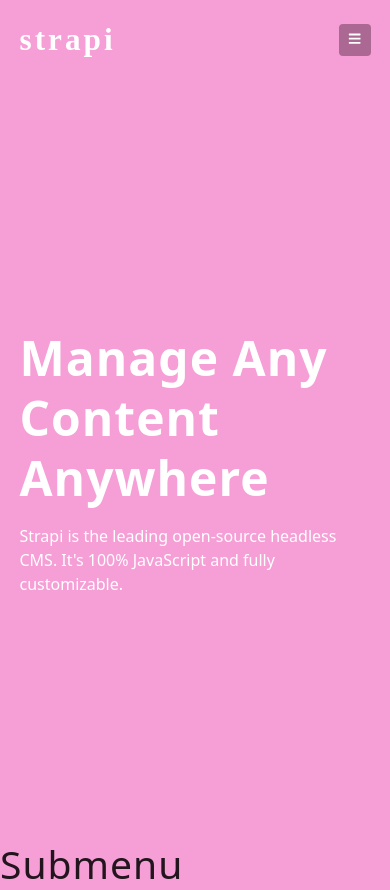
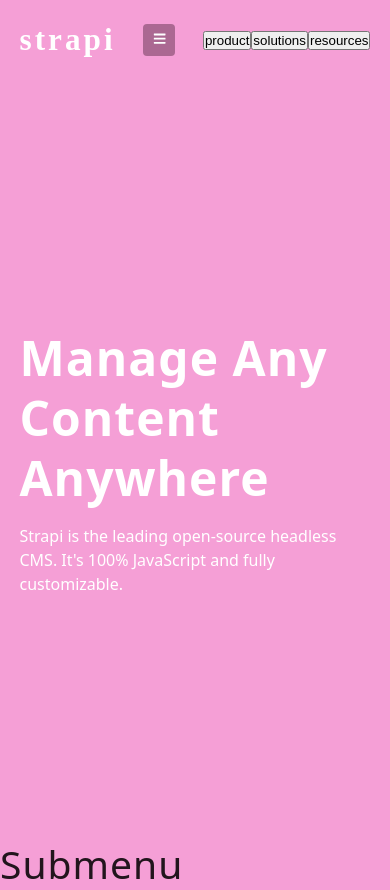
Before and after one commit to lnmrn/strapi-demo, a React (Vite) app: page / in a window 390 px wide. Built offline with nearby package versions, Linux system fonts and the light colour scheme.

Commit message:
add nav for wider media query

```diff
--- /dev/null
+++ b/src/components/NavLinks.jsx
@@ -0,0 +1,17 @@
+import pages from "../data";
+
+//only seen on bigger screens
+function NavLinks() {
+  console.log(pages);
+  return (
+    <div className="nav-links">
+      {pages.map((item) => (
+        <button key={item.pageId} className="nav-button">
+          {item.page}
+        </button>
+      ))}
+    </div>
+  );
+}
+
+export default NavLinks;
--- a/src/components/Navbar.jsx
+++ b/src/components/Navbar.jsx
@@ -1,5 +1,6 @@
 import { FaBars, FaTimes } from "react-icons/fa";
 import { useGlobalContext } from "../GlobalContext";
+import NavLinks from "./NavLinks";
 
 function Navbar() {
   const { isSidebarOpen, setIsSidebarOpen } = useGlobalContext();
@@ -17,6 +18,7 @@
             <FaBars />
           </button>
         )}
+        <NavLinks />
       </div>
     </nav>
   );
--- a/src/components/PageItem.jsx
+++ b/src/components/PageItem.jsx
@@ -2,7 +2,7 @@
 
 function PageItem({ item }) {
   const { page, links } = item;
-  console.log(links);
+
   return (
     <section>
       <h4>{page}</h4>
--- a/src/components/Sidebar.jsx
+++ b/src/components/Sidebar.jsx
@@ -1,11 +1,10 @@
-import { FaTimes } from "react-icons/fa";
 import { useGlobalContext } from "../GlobalContext";
 import pages from "../data";
 import PageItem from "./PageItem";
 
 //only seen on small screens!
 function Sidebar() {
-  const { isSidebarOpen, setIsSidebarOpen } = useGlobalContext();
+  const { isSidebarOpen } = useGlobalContext();
   return (
     <aside className={`${isSidebarOpen ? "sidebar show-sidebar" : "sidebar"}`}>
       <div className="sidebar-container">
```
